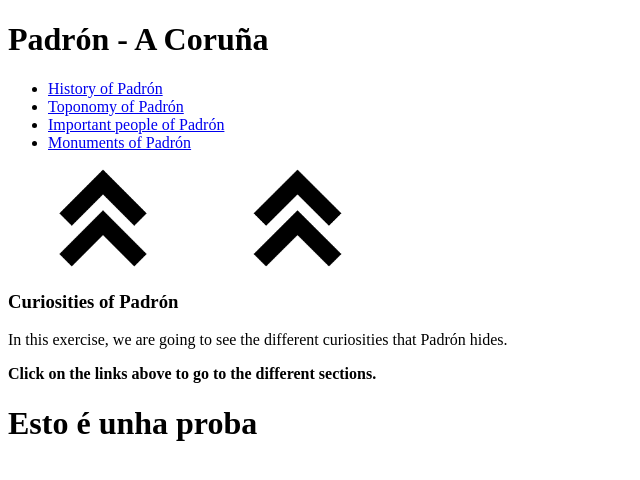
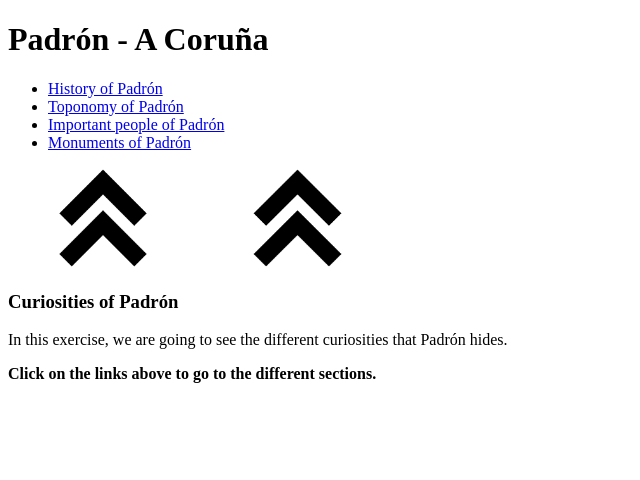
Before and after one commit to A20MarcosCB/cityProject, a plain HTML site: page index.html in a window 1280 px wide. Shown: the whole page, without its empty margins (0-640 px from the left). Drawn offline with Linux system fonts and the light colour scheme.

Commit message:
Quitado proba

```diff
--- a/index.html
+++ b/index.html
@@ -38,7 +38,6 @@
         <!-- /SECTION -->
     </article>
     <!-- /ARTICLE -->
-    <h1>Esto é unha proba</h1>
 </body>
 
 </html>
```
